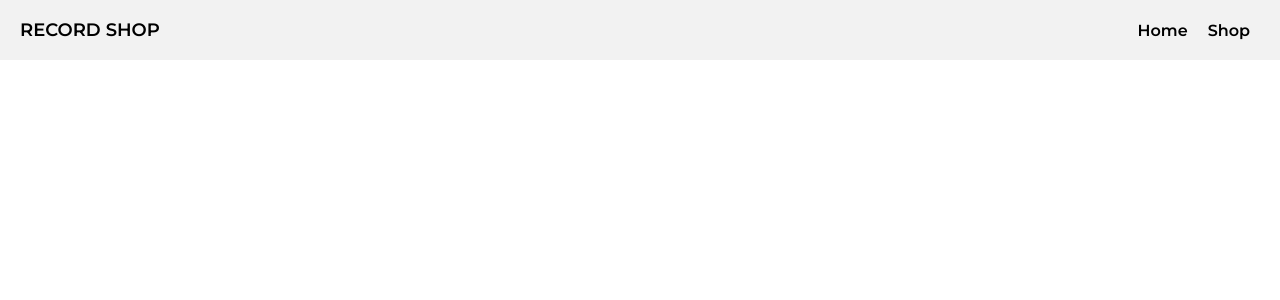
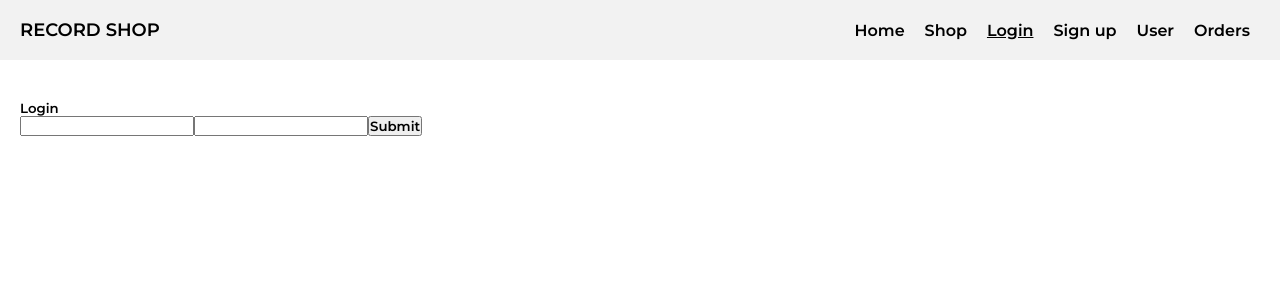
Before and after one commit to Lnferrari/record-store, a React (Create React App) app in the folder client/: page /login in a window 1280 px wide. Shown: the top 300 px of the page. Built offline with nearby package versions, Linux system fonts and the light colour scheme.

Commit message:
adding routes

```diff
--- a/client/package.json
+++ b/client/package.json
@@ -6,8 +6,10 @@
     "@testing-library/jest-dom": "^5.14.1",
     "@testing-library/react": "^11.2.7",
     "@testing-library/user-event": "^12.8.3",
+    "axios": "^0.21.4",
     "react": "^17.0.2",
     "react-dom": "^17.0.2",
+    "react-hook-form": "^7.15.3",
     "react-scripts": "4.0.3",
     "web-vitals": "^1.1.2"
   },
--- a/client/src/Components/App.js
+++ b/client/src/Components/App.js
@@ -2,6 +2,11 @@ import { BrowserRouter as Router, Switch, Route } from 'react-router-dom';
 import Navigation from './Navigation';
 import LandingPage from './LandingPage';
 import Shop from './Shop';
+import Login from './Login';
+import Signup from './Signup';
+import UserProfile from './UserProfile'
+import UserOrders from './UserOrders'
+
 
 const App = () => {
   return (
@@ -12,6 +17,10 @@ const App = () => {
         <Switch>
           <Route path='/' exact component={LandingPage} />
           <Route path='/shop' exact component={Shop} />
+          <Route path='/login' exact component={Login} />
+          <Route path='/signup' exact component={Signup} />
+          <Route path='/profile/:id' exact component={UserProfile} />
+          <Route path='/profile/:id/orders' exact component={UserOrders} />
         </Switch>
 
       </Router>
--- /dev/null
+++ b/client/src/Components/Login.jsx
@@ -0,0 +1,34 @@
+import React from 'react'
+import { SignInUser } from '../helpers/apiCalls'
+import { useForm } from "react-hook-form";
+
+const Login = () => {
+
+  const { register, handleSubmit, formState: { errors } } = useForm();
+
+  const onSubmit = async (data) => {
+    const res = await SignInUser(data)
+    if (res.error) console.log(res.error)
+    console.log(res)
+  };
+
+  return (
+    <section className='page-wrapper'>
+
+      <h5>Login</h5>
+
+      <form onSubmit={handleSubmit(onSubmit)}>
+        <input {...register("email", {required: true})} />
+        {errors.email && <span>This field is required</span>}
+
+        <input {...register("password", {required: true})} />
+        {errors.password && <span>This field is required</span>}
+
+        <input type="submit" />
+      </form>
+
+    </section>
+  )
+}
+
+export default Login
--- a/client/src/Components/Navigation.jsx
+++ b/client/src/Components/Navigation.jsx
@@ -9,8 +9,24 @@ const Navigation = () => {
       </div>
 
       <div className="menu">
-        <NavLink exact to='/' activeClassName='active' >Home</NavLink>
-        <NavLink exact to='/shop' activeClassName='active' >Shop</NavLink>
+        <NavLink exact to='/' activeClassName='active'>
+          Home
+        </NavLink>
+        <NavLink exact to='/shop' activeClassName='active'>
+          Shop
+        </NavLink>
+        <NavLink exact to='/login' activeClassName='active'>
+          Login
+        </NavLink>
+        <NavLink exact to='/signup' activeClassName='active'>
+          Sign up
+        </NavLink>
+        <NavLink exact to='/profile/:id' activeClassName='active'>
+          User
+        </NavLink>
+        <NavLink exact to='/profile/:id/orders' activeClassName='active'>
+          Orders
+        </NavLink>
       </div>
     </nav>
   )
--- a/client/src/Components/Record.jsx
+++ b/client/src/Components/Record.jsx
@@ -1,12 +1,12 @@
 import React from 'react'
 
 const Record = ({ data }) => {
-  const cover = data.image[3]['#text'] || data.image[0]['#text']
+  // const cover = data.image[3]['#text'] || data.image[0]['#text']
 
   return (
     <div className='record'>
-      <img src={cover} alt={`${data.name} cover`} onError={(e) => e.target.parentNode.style.display = 'none'} />
-      <p>{data.name}</p>
+      <img src={data.cover} alt={`${data.title} cover`} onError={(e) => e.target.parentNode.style.display = 'none'} />
+      <p>{data.title}</p>
       <small>{data.artist}</small>
     </div>
   )
--- /dev/null
+++ b/client/src/Components/Signup.jsx
@@ -0,0 +1,11 @@
+import React from 'react'
+
+const Signup = () => {
+  return (
+    <section className='page-wrapper'>
+      Sign Up
+    </section>
+  )
+}
+
+export default Signup
--- /dev/null
+++ b/client/src/Components/UserOrders.jsx
@@ -0,0 +1,11 @@
+import React from 'react'
+
+const UserOrders = () => {
+  return (
+    <section className='page-wrapper'>
+      User Orders
+    </section>
+  )
+}
+
+export default UserOrders
--- /dev/null
+++ b/client/src/Components/UserProfile.jsx
@@ -0,0 +1,11 @@
+import React from 'react'
+
+const UserProfile = () => {
+  return (
+    <section className='page-wrapper'>
+      User Profile
+    </section>
+  )
+}
+
+export default UserProfile
--- a/client/src/helpers/apiCalls.js
+++ b/client/src/helpers/apiCalls.js
@@ -1,10 +1,27 @@
-const serverUrl = 'https://stupid-server.vercel.app'
+import axios from 'axios'
+
+const serverUrl = 'https://localhost:5000'
 
 export const getRecords = async () => {
   try {
-    const data = await(await fetch(`${serverUrl}/records`)).json();
+    const res = await axios(`${serverUrl}/records`);
+    const data = res.data
     return data
   } catch (error) {
     console.log(error)
   }
 }
+
+export const SignInUser = async (data) => {
+  try {
+    const res = await axios.post(
+      `${serverUrl}/users/login`,
+      data
+    );
+    console.log(res)
+    const result = res.data
+    return result
+  } catch (error) {
+    return error
+  }
+}
```
Also changed, not shown: 1 other file (tests, documents, lock files or other folders).
